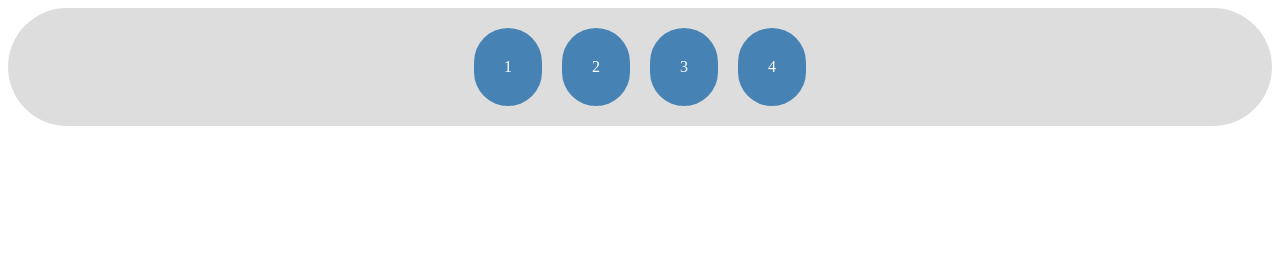
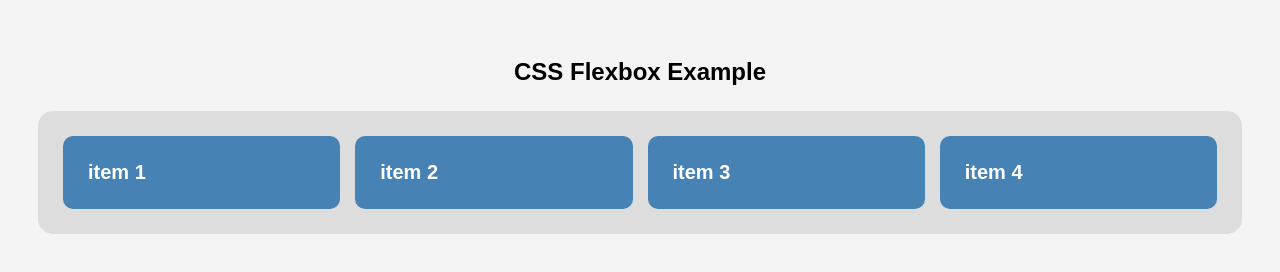
Before and after one commit to smitabarua737/webproject, a plain HTML site: page css-flexbox.html in a window 1280 px wide. Drawn offline with Linux system fonts and the light colour scheme.

Commit message:
Update CSS Flexbox example

```diff
--- a/css-flexbox.html
+++ b/css-flexbox.html
@@ -4,44 +4,63 @@
 <head>
   <meta charset="UTF-8">
   <meta name="viewport" content="width=device-width, initial-scale=1.0">
-  <title>Document</title>
+  <title>CSS Flexbox</title>
 
   <style>
     * {
       box-sizing: border-box;
     }
+    body
+    {
+       font-family: Arial,sans-serif;
+        background: #f4f4f4;
+        padding: 30px;
+       }
+        h2
+         {
+           text-align: center;
+            margin-bottom: 25px;
+           }
 
     .container {
       display: flex;
       flex-direction: row;
-      justify-content: center;
+      justify-content: space-around;
       align-items: center;
-      gap: 20px;
+      gap: 15px;
       flex-wrap: wrap;
       background: #ddd;
-      padding: 20px;
-      border-radius: 999px;
+      padding: 25px;
+      border-radius: 15px;
+
     }
 
     .container div {
-      flex: 0 1 50px;
-      /* grow shrink basis*/
-      padding: 30px;
+      flex: 1 1 100px;
+      padding: 25px;
       background: steelblue;
       color: white;
-      border-radius: 999px;
+      border-radius: 10px;
+      font-size: 20px;
+       font-weight: bold;
     }
+    .container div:hover
+     {
+       background: darkblue;
+        }
   </style>
 
 </head>
 
 <body>
 
+  <h2>CSS Flexbox Example</h2>
+
   <div class="container">
-    <div>1</div>
-    <div>2</div>
-    <div>3</div>
-    <div>4</div>
+    <div>item 1</div>
+    <div>item 2</div>
+    <div>item 3</div>
+    <div>item 4</div>
   </div>
 
 </body>
```
